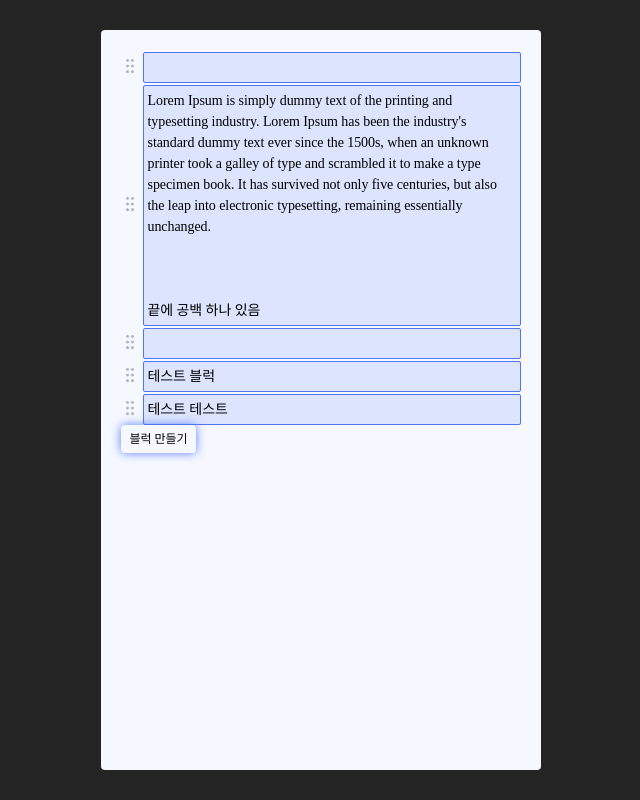
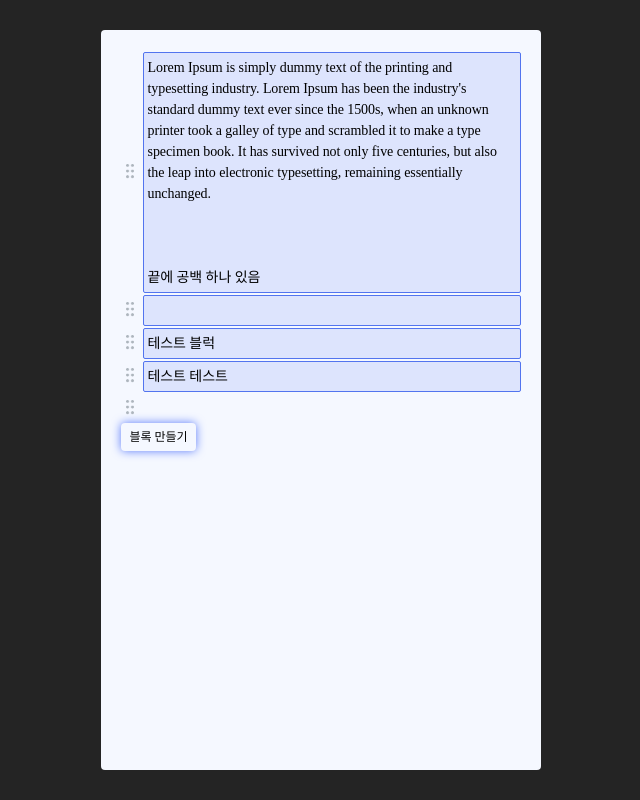
Before and after one commit to corinthionia/block-dnd-demo, a React (Create React App) app: page / in a window 1280 px wide. Shown: the whole page, without its empty margins (319-959 px from the left). Built offline with nearby package versions, Linux system fonts and the light colour scheme.

Commit message:
:package: chore: backup

```diff
--- a/src/Workspace.js
+++ b/src/Workspace.js
@@ -1,14 +1,34 @@
 import _ from 'lodash';
 import { useEffect, useRef, useState } from 'react';
 import styled from 'styled-components';
+import { css } from 'styled-components';
 import drag from './drag.png';
 
 const Workspace = ({ data, setData }) => {
   const [prevKey, setPrevKey] = useState('');
   const [isNewBlockAdded, setIsNewBlockAdded] = useState(false);
   const ref = useRef();
+  const refX = useRef();
+  const refY = useRef();
 
-  const handleKeyDown = async (e) => {
+  const addNewBlock = async ({ textValue }) => {
+    const idx = data.blocks.findIndex(
+      (block) => block.blockId === parseInt(ref.current)
+    );
+
+    // 일단 임시로 lodash 사용... 나중에 uninstall 할 예정...
+    const newData = _.cloneDeep(data);
+
+    await newData.blocks.splice(idx + 1, 0, {
+      blockId: Date.now(),
+      text: textValue,
+      isBlocked: false,
+    });
+
+    setData(newData);
+  };
+
+  const handleKeyDown = (e) => {
     setPrevKey(e.key);
 
     if (
@@ -20,28 +40,41 @@ const Workspace = ({ data, setData }) => {
       e.preventDefault();
       ref.current = e.target.id;
 
-      const idx = data.blocks.findIndex(
-        (block) => block.blockId === parseInt(e.target.id)
-      );
+      // const idx = data.blocks.findIndex(
+      //   (block) => block.blockId === parseInt(e.target.id)
+      // );
 
-      // 일단 임시로 lodash 사용... 나중에 uninstall 할 예정...
-      const newData = _.cloneDeep(data);
+      // // 일단 임시로 lodash 사용... 나중에 uninstall 할 예정...
+      // const newData = _.cloneDeep(data);
 
-      await newData.blocks.splice(idx + 1, 0, {
-        blockId: Date.now(),
-        text: '',
-        isBlocked: false,
-      });
+      // await newData.blocks.splice(idx + 1, 0, {
+      //   blockId: Date.now(),
+      //   text: '',
+      //   isBlocked: false,
+      // });
 
-      setData(newData);
+      // setData(newData);
+
+      addNewBlock('');
       setIsNewBlockAdded(true);
       console.log('블럭 추가!');
     }
   };
 
-  const getBlockText = (e) => {
+  const handleDragText = (e) => {
     // get block values with html tags
-    // console.log(e.target.innerHTML);
+    const sel = document.getSelection();
+
+    // get dragged text element
+    console.log(e.target.innerHTML.slice(sel.anchorOffset, sel.focusOffset));
+
+    console.log(e.pageX, e.pageY);
+    refX.current = e.pageX;
+    refY.current = e.pageY;
+  };
+
+  const handleFloatingBtnClick = (e) => {
+    console.log(e);
   };
 
   useEffect(() => {
@@ -60,34 +93,24 @@ const Workspace = ({ data, setData }) => {
   return (
     <Wrapper>
       <Editor onKeyDown={handleKeyDown}>
-        <BlockWrapper draggable={true}>
-          <DragIcon src={drag} alt="" draggable={false} />
-          <Block
-            className="blocks"
-            id={Date.now()}
-            onClick={getBlockText}
-            contentEditable={true}
-            suppressContentEditableWarning={true}
-          />
-        </BlockWrapper>
-
-        {data.blocks.map(({ blockId, text }) => {
+        {data.blocks.map(({ blockId, text, isBlocked }) => {
           return (
             <BlockWrapper key={blockId} draggable={true} id={blockId}>
               <DragIcon src={drag} alt="" />
               <Block
-                className="blocks"
                 id={blockId}
-                onClick={getBlockText}
+                onClick={handleDragText}
+                isBlocked={isBlocked}
                 draggable={false}
                 contentEditable={true}
                 suppressContentEditableWarning={true}
-                dangerouslySetInnerHTML={{ __html: text }}
-              />
+              >
+                {text}
+              </Block>
             </BlockWrapper>
           );
         })}
-        <FloatingBtn>블럭 만들기</FloatingBtn>
+        <FloatingBtn onClick={handleFloatingBtnClick}>블록 만들기</FloatingBtn>
       </Editor>
     </Wrapper>
   );
@@ -123,9 +146,7 @@ const BlockWrapper = styled.div`
 const Block = styled.div`
   padding: 4px;
   min-height: 20px;
-  background: rgba(82, 116, 239, 0.15);
   margin-top: 2px;
-  border: 1px solid #5274ef;
   border-radius: 2px;
   width: 100%;
   outline: none;
@@ -133,6 +154,15 @@ const Block = styled.div`
   font-size: 14px;
   line-height: 150%;
   letter-spacing: -0.005em;
+
+  white-space: pre-wrap;
+
+  ${({ isBlocked }) =>
+    isBlocked &&
+    css`
+      background: rgba(82, 116, 239, 0.15);
+      border: 1px solid #5274ef;
+    `}
 
   ::selection {
     background: #cbe5f3;
@@ -142,7 +172,7 @@ const Block = styled.div`
 const DragIcon = styled.img`
   width: 8px;
   height: 15px;
-  cursor: pointer;
+  cursor: grab;
   margin-right: 4px;
   padding: 5px;
   background: none;
@@ -167,6 +197,22 @@ const FloatingBtn = styled.div`
   display: flex;
   justify-content: center;
   align-items: center;
+
+  cursor: pointer;
+  /* z-index: 2; */
+  /*
+  position: absolute;
+  // left: -40px top: +20px 적당 (창 크기 따라 달라짐 ㅠㅠ)
+  left: 208px;
+  top: 199px; */
+
+  /*
+  ${({ refX, refY }) =>
+    refX & refY &&
+    css`
+      left: ${refX};
+      top: ${refY};
+    `} */
 `;
 
 export default Workspace;
--- a/src/data.json
+++ b/src/data.json
@@ -4,13 +4,13 @@
   "blocks": [
     {
       "blockId": 165530517300,
-      "text": "Lorem Ipsum is simply dummy text of the printing and typesetting industry. Lorem Ipsum has been the industry's standard dummy text ever since the 1500s, when an unknown printer took a galley of type and scrambled it to make a type specimen book. It has survived not only five centuries, but also the leap into electronic typesetting, remaining essentially unchanged.<br><br><br><br>끝에 공백 하나 있음 ",
+      "text": "Lorem Ipsum is simply dummy text of the printing and typesetting industry. Lorem Ipsum has been the industry's standard dummy text ever since the 1500s, when an unknown printer took a galley of type and scrambled it to make a type specimen book. It has survived not only five centuries, but also the leap into electronic typesetting, remaining essentially unchanged.\n\n\n\n끝에 공백 하나 있음 ",
       "isBlocked": true
     },
     {
       "blockId": 165530517301,
-      "text": "<br>",
-      "isBlocked": false
+      "text": "\n",
+      "isBlocked": true
     },
 
     {
@@ -22,6 +22,11 @@
       "blockId": 165530517306,
       "text": "테스트 테스트",
       "isBlocked": true
+    },
+    {
+      "blockId": 165530517307,
+      "text": "",
+      "isBlocked": false
     }
   ]
 }
```
